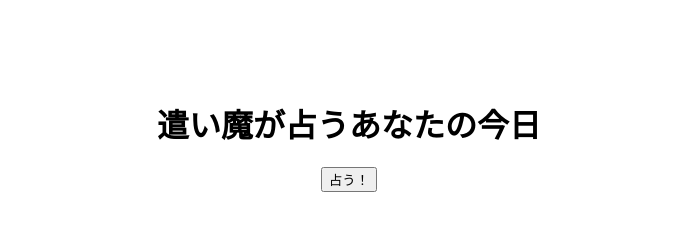
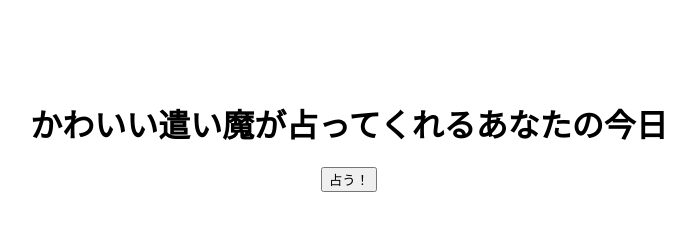
Before and after one commit to yunayamanobe/test-app, a plain HTML site: page index.html in a window 1280 px wide. Shown: the whole page, without its empty margins (291-986 px from the left). Drawn offline with Linux system fonts and the light colour scheme.

Commit message:
Update index.html

```diff
--- a/index.html
+++ b/index.html
@@ -2,11 +2,11 @@
 <html lang="ja">
 <head>
   <meta charset="UTF-8">
-  <title>遣い魔が占うあなたの今日</title>
+  <title>かわいい遣い魔が占ってくれるあなたの今日</title>
   <link rel="stylesheet" href="style.css">
 </head>
 <body>
-  <h1>遣い魔が占うあなたの今日</h1>
+  <h1>かわいい遣い魔が占ってくれるあなたの今日</h1>
   <button onclick="fortune()">占う！</button>
   <div id="result"></div>
   <script src="script.js"></script>
```
